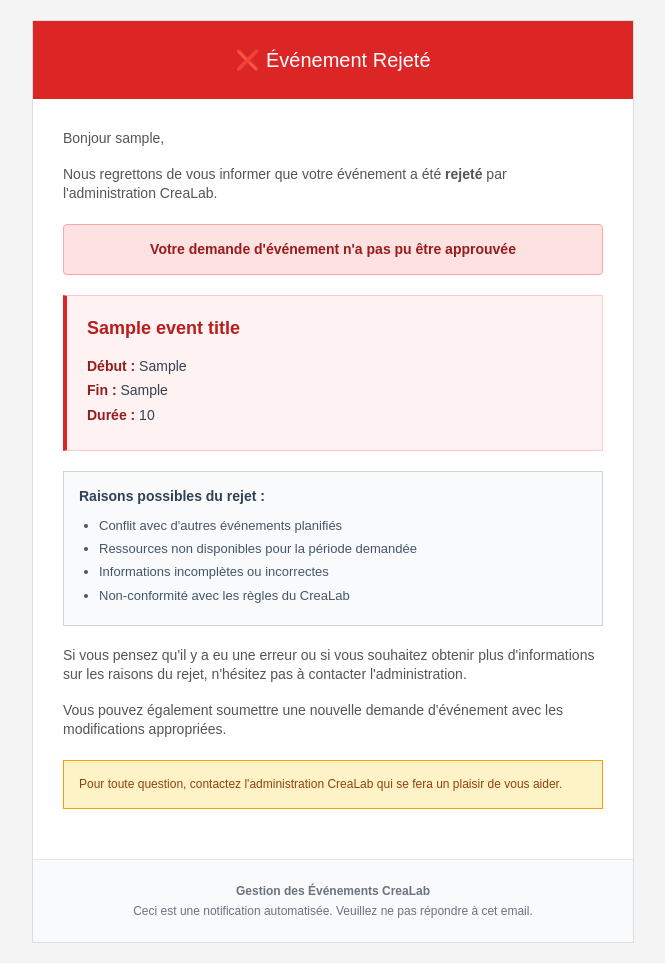
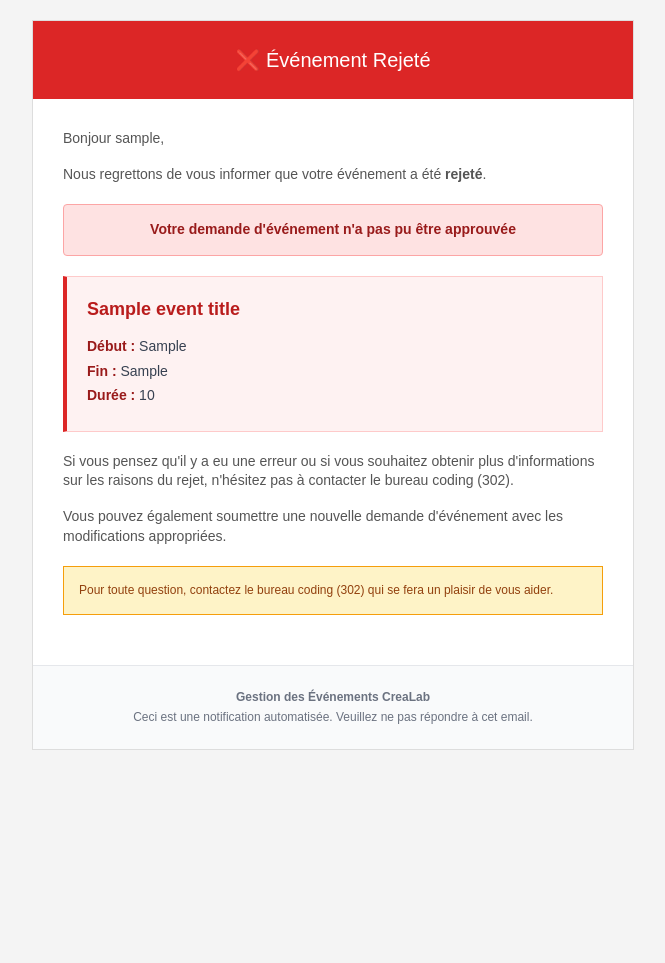
Before and after one commit to IIM-CDI/CreaLabVisitors, a Python web app: template backend/templates/event_rejected.html in a window 1280 px wide. Shown: the whole page, without its empty margins (307-972 px from the left). After the commit the page ends 750 px from the top, so only its background shows below. Run offline with Jinja, Linux system fonts and the light colour scheme; the template is opened without the code that fills it: most values are stand-ins (such as "Sample title", 1, 10 or a date in 2020).

Commit message:
feat: enhance email templates and add datetime formatting for event notifications

```diff
--- a/backend/templates/event_rejected.html
+++ b/backend/templates/event_rejected.html
@@ -1,8 +1,9 @@
-<!DOCTYPE html>
+<!doctype html>
 <html lang="fr">
+
 <head>
-    <meta charset="utf-8">
-    <meta name="viewport" content="width=device-width, initial-scale=1.0">
+    <meta charset="utf-8" />
+    <meta name="viewport" content="width=device-width, initial-scale=1.0" />
     <style>
         body {
             margin: 0;
@@ -87,30 +88,6 @@
             font-size: 12px;
         }
 
-        .reasons {
-            background-color: #f8fafc;
-            border: 1px solid #cbd5e1;
-            padding: 15px;
-            margin: 20px 0;
-            color: #475569;
-            font-size: 13px;
-        }
-
-        .reasons h3 {
-            margin: 0 0 10px 0;
-            color: #334155;
-            font-size: 14px;
-        }
-
-        .reasons ul {
-            margin: 0;
-            padding-left: 20px;
-        }
-
-        .reasons li {
-            margin: 5px 0;
-        }
-
         .footer {
             background-color: #f9fafb;
             padding: 20px;
@@ -129,12 +106,14 @@
                 margin: 10px;
                 border: none;
             }
+
             .content {
                 padding: 20px;
             }
         }
     </style>
 </head>
+
 <body>
     <div class="email-container">
         <div class="header">
@@ -143,7 +122,10 @@
 
         <div class="content">
             <p>Bonjour {{ user_name }},</p>
-            <p>Nous regrettons de vous informer que votre événement a été <strong>rejeté</strong> par l'administration CreaLab.</p>
+            <p>
+                Nous regrettons de vous informer que votre événement a été
+                <strong>rejeté</strong>.
+            </p>
 
             <div class="rejection-message">
                 Votre demande d'événement n'a pas pu être approuvée
@@ -156,29 +138,31 @@
                 <p><strong>Durée :</strong> {{ event_duration }}</p>
             </div>
 
-            <div class="reasons">
-                <h3>Raisons possibles du rejet :</h3>
-                <ul>
-                    <li>Conflit avec d'autres événements planifiés</li>
-                    <li>Ressources non disponibles pour la période demandée</li>
-                    <li>Informations incomplètes ou incorrectes</li>
-                    <li>Non-conformité avec les règles du CreaLab</li>
-                </ul>
-            </div>
+            <p>
+                Si vous pensez qu'il y a eu une erreur ou si vous souhaitez obtenir
+                plus d'informations sur les raisons du rejet, n'hésitez pas à
+                contacter le bureau coding (302).
+            </p>
 
-            <p>Si vous pensez qu'il y a eu une erreur ou si vous souhaitez obtenir plus d'informations sur les raisons du rejet, n'hésitez pas à contacter l'administration.</p>
-
-            <p>Vous pouvez également soumettre une nouvelle demande d'événement avec les modifications appropriées.</p>
+            <p>
+                Vous pouvez également soumettre une nouvelle demande d'événement avec
+                les modifications appropriées.
+            </p>
 
             <div class="info-note">
-                Pour toute question, contactez l'administration CreaLab qui se fera un plaisir de vous aider.
+                Pour toute question, contactez le bureau coding (302) qui se fera un
+                plaisir de vous aider.
             </div>
         </div>
 
         <div class="footer">
             <p><strong>Gestion des Événements CreaLab</strong></p>
-            <p>Ceci est une notification automatisée. Veuillez ne pas répondre à cet email.</p>
+            <p>
+                Ceci est une notification automatisée. Veuillez ne pas répondre à cet
+                email.
+            </p>
         </div>
     </div>
 </body>
+
 </html>
```
Also changed, not shown: backend/services/email_service.py (+23 -6 lines), backend/templates/event_accepted.html (+7 -5 lines), backend/templates/event_approval.html (+20 -8 lines).
